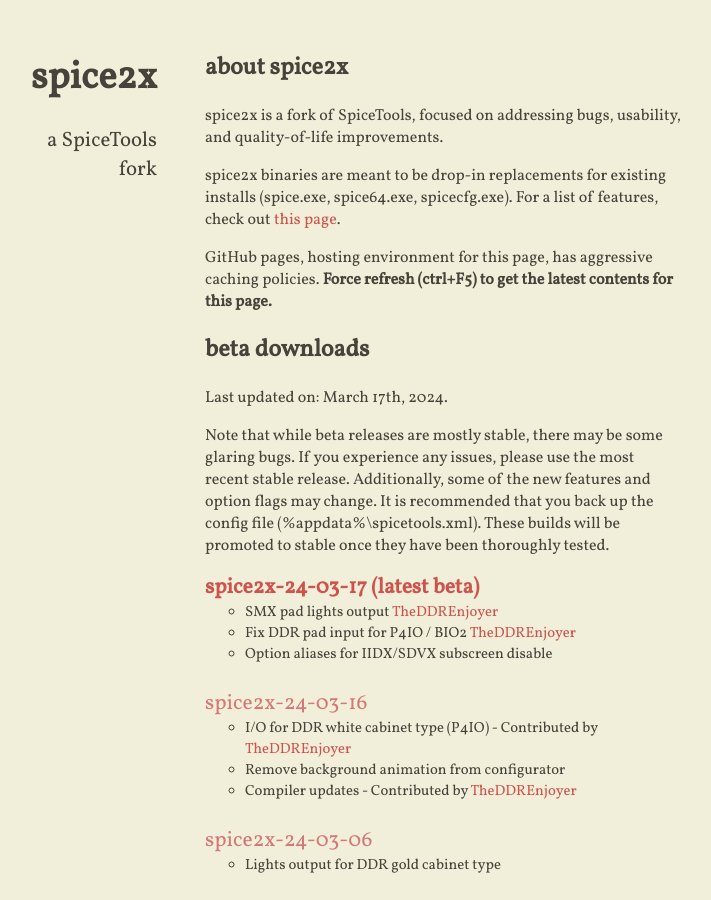
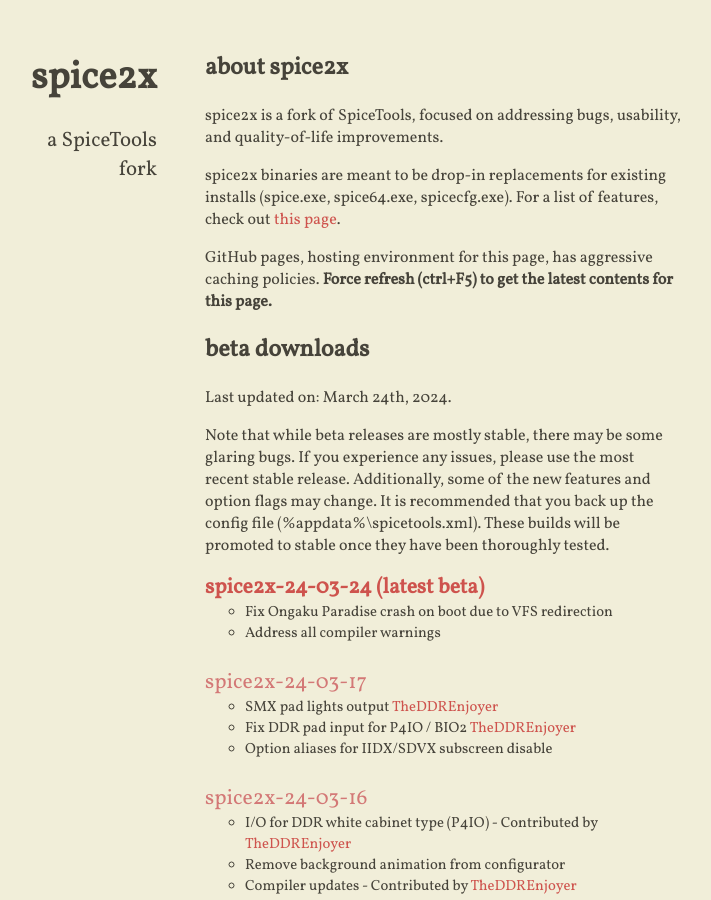
Before and after one commit to spice2x/spice2x.github.io, a Jekyll site: the page built from docs/index.html, in a window 1280 px wide and 900 px high. Shown: the whole window, without its empty margins (299-1010 px from the left). Built offline with Jekyll 4.4.1, drawn with Linux system fonts in a browser that asks for light colours; nearby versions of some CDN libraries.

Commit message:
24-03-24

```diff
--- a/docs/_includes/content.html
+++ b/docs/_includes/content.html
@@ -11,7 +11,7 @@
 
 <h2>beta downloads</h2>
 
-<p>Last updated on: March 17th, 2024.</p>
+<p>Last updated on: March 24th, 2024.</p>
 
 <p>Note that while beta releases are mostly stable, there may be some glaring bugs. If you experience any issues, please
   use the most recent stable release. Additionally, some of the new features and option flags may change. It is
@@ -19,6 +19,15 @@
   stable once they have been thoroughly tested.
 </p>
 <ul class="downloads-beta highlight-latest">
+  <li>
+    <a class="download-link" href="https://github.com/spice2x/spice2x.github.io/releases/download/24-03-24/spice2x-24-03-24.zip">
+      spice2x-24-03-24
+    </a>
+    <ul>
+      <li>Fix Ongaku Paradise crash on boot due to VFS redirection</li>
+      <li>Address all compiler warnings</li>
+    </ul>
+  </li>
   <li>
     <a class="download-link" href="https://github.com/spice2x/spice2x.github.io/releases/download/24-03-17/spice2x-24-03-17.zip">
       spice2x-24-03-17
```
